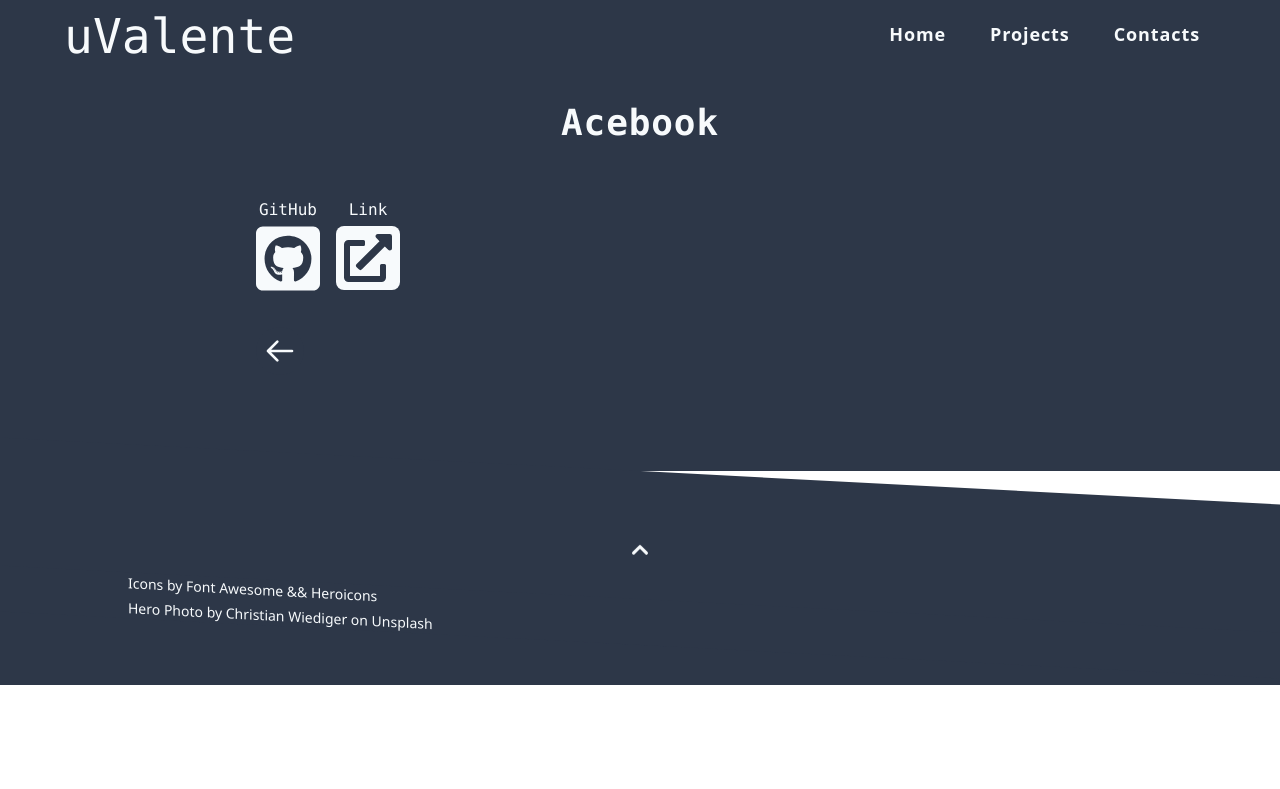
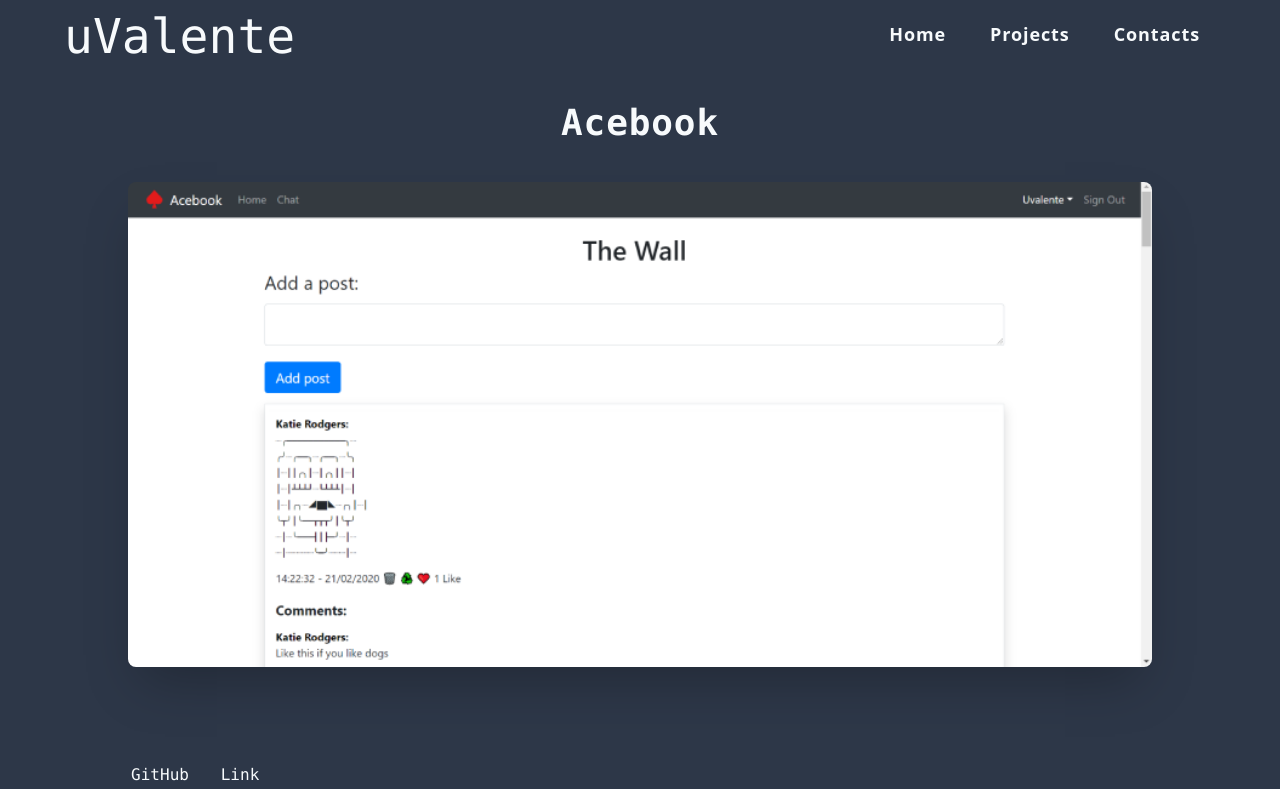
Before and after one commit to Uvalente/portfolio, a Next.js app: page /projects/acebook in a window 1280 px wide. Shown: the top 789 px of the page. Built offline with nearby package versions, Linux system fonts and the light colour scheme.

Commit message:
:hammer: fix [project] w size

```diff
--- a/pages/projects/[projectName].js
+++ b/pages/projects/[projectName].js
@@ -8,9 +8,11 @@ const Project = ({ data, body, ...props }) => {
 
   return (
     <Layout pageTitle='uValente Projects NAME'>
-      <div className='bg-dark-blue font-mono text-gray-100 py-24 px-10 lg:px-64' id='top'>
+      <div className='bg-dark-blue font-mono text-gray-100 py-24 px-10 md:flex md:justify-center' id='top'>
+        <div className='lg:flex lg:flex-col w-full lg:max-w-5xl'>
           <h1 className='text-center text-4xl font-mono font-semibold tr tracking-wide'>{data.title}</h1>
-        <div className='mt-12'>
+          <img src={data.imgSrc} className='rounded-lg shadow-2xl mt-8' />
+          <div className='mt-16'>
             <ReactMarkdown escapeHtml={false} source={body} />
           </div>
           <div className='mt-8 flex space-x-4'>
@@ -33,6 +35,7 @@ const Project = ({ data, body, ...props }) => {
               </button>
             </a>
           </Link>
+        </div>
       </div>
     </Layout>
   )
--- a/projects/stock-mock.md
+++ b/projects/stock-mock.md
@@ -13,5 +13,3 @@ Start fake buying and fake selling shares of your favorite company and become a
 This is a Flask web application developed with a TDD approach using pytest.<br>
 I employed the Application Factory pattern to facilitate testing, and Blueprint to organize the app and separate concerns.<br>
 Bootstrap is being used to style the app and achieve a responsive design.
-<br><br>
-The live version can be found at: Stock Mocks
```
Lines whose indentation alone changed are shown as unchanged.
